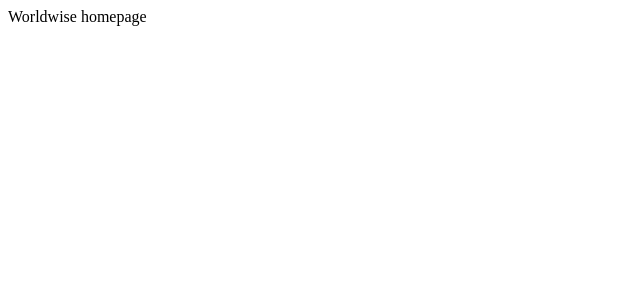
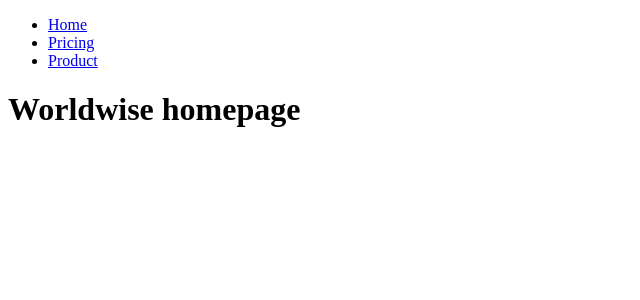
Before and after one commit to abdilatiiif/worldwiseApp, a React (Vite) app: page / in a window 1280 px wide. Shown: the top 300 px of the page, without its empty margins (0-640 px from the left). Built offline with nearby package versions, Linux system fonts and the light colour scheme.

Commit message:
NavLink navigation

```diff
--- /dev/null
+++ b/src/components/PageNav.jsx
@@ -0,0 +1,21 @@
+import { NavLink } from "react-router-dom";
+
+function PageNav() {
+  return (
+    <nav>
+      <ul>
+        <li>
+          <NavLink to="/">Home</NavLink>
+        </li>
+        <li>
+          <NavLink to="/pricing">Pricing</NavLink>
+        </li>
+        <li>
+          <NavLink to="/product">Product</NavLink>
+        </li>
+      </ul>
+    </nav>
+  );
+}
+
+export default PageNav;
--- a/src/pages/Homepage.jsx
+++ b/src/pages/Homepage.jsx
@@ -1,5 +1,13 @@
+import { Link } from "react-router-dom";
+import PageNav from "../components/PageNav";
+
 function Homepage() {
-  return <div>Worldwise homepage</div>;
+  return (
+    <div>
+      <PageNav />
+      <h1>Worldwise homepage</h1>
+    </div>
+  );
 }
 
 export default Homepage;
--- a/src/pages/Pricing.jsx
+++ b/src/pages/Pricing.jsx
@@ -1,5 +1,12 @@
+import PageNav from "../components/PageNav";
+
 function Pricing() {
-  return <div>Pricing</div>;
+  return (
+    <div>
+      <PageNav />
+      <h1>Pricing</h1>
+    </div>
+  );
 }
 
 export default Pricing;
--- a/src/pages/Product.jsx
+++ b/src/pages/Product.jsx
@@ -1,5 +1,12 @@
+import PageNav from "../components/PageNav";
+
 function Product() {
-  return <div>Product</div>;
+  return (
+    <div>
+      <PageNav />
+      <h1>Product</h1>
+    </div>
+  );
 }
 
 export default Product;
```
